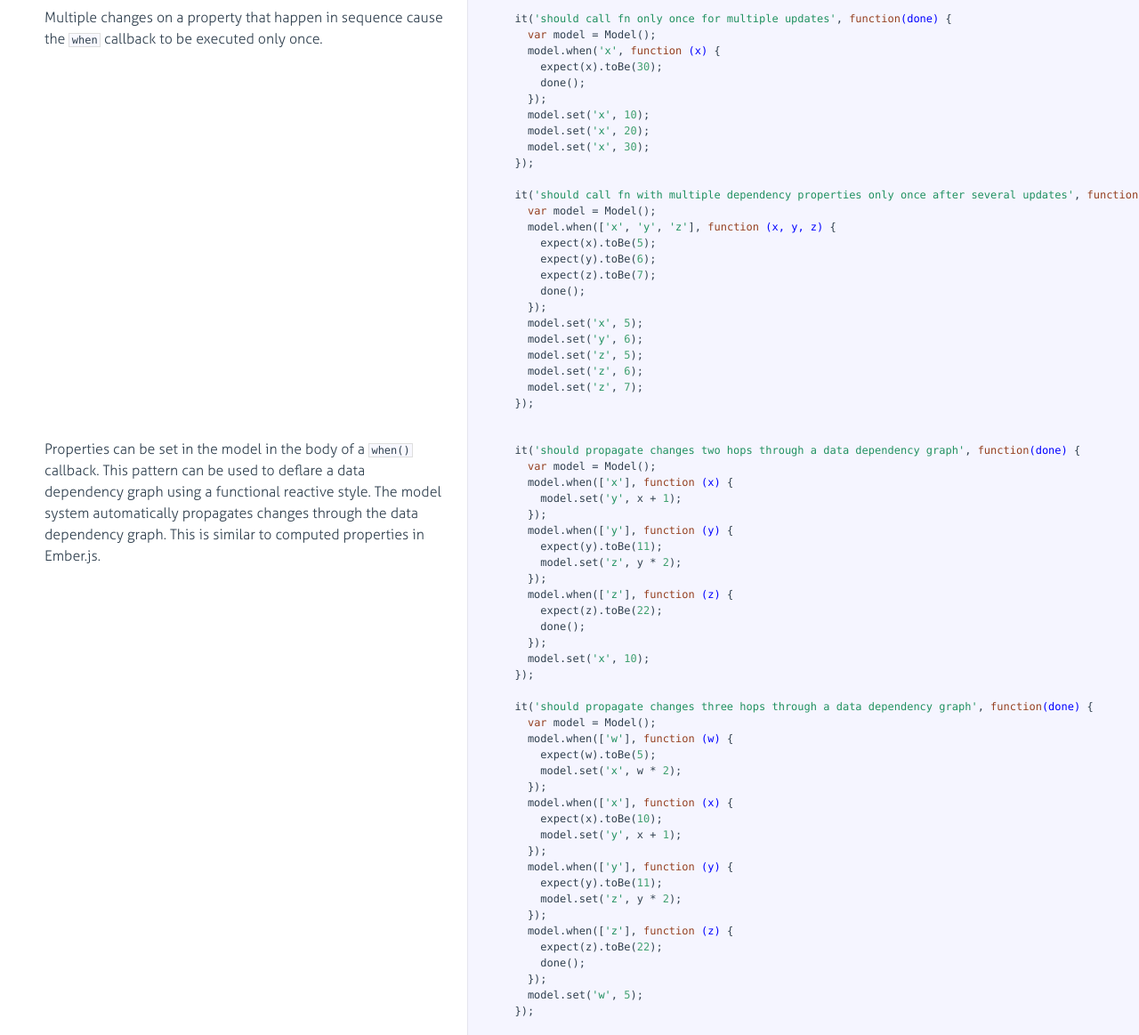
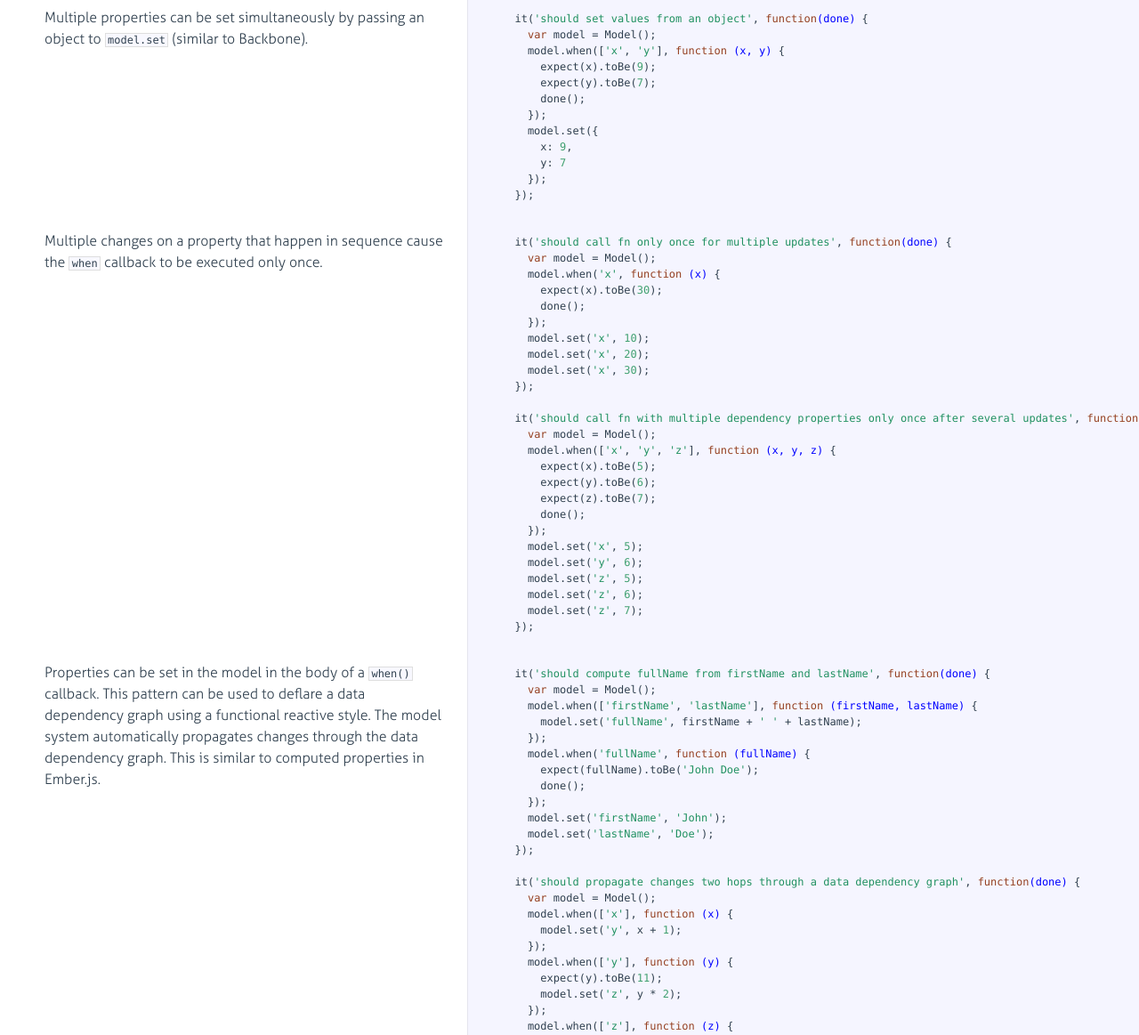
Before and after one commit to curran/model, a website: page docs/ModelSpec.html in a window 1280 px wide. Shown: the part 1280-2443 px from the top of the page at 89% size. Drawn offline with Linux system fonts and the light colour scheme.

Commit message:
Updated docs

```diff
--- a/docs/ModelSpec.html
+++ b/docs/ModelSpec.html
@@ -48,7 +48,8 @@
               <div class="pilwrap ">
                 <a class="pilcrow" href="#section-1">&#182;</a>
               </div>
-              <p>Unit tests for <code>model.js</code>.</p>
+              <p>Unit tests for <code>model.js</code> (using <a href="http://jasmine.github.io/2.0/introduction.html">Jasmine</a>).</p>
+<p><a href="http://curran.github.io/model/SpecRunner.html">Run the unit tests</a></p>
 
             </div>
 
@@ -214,6 +215,33 @@ in the order specified in the dependencies array. </p>
               <div class="pilwrap ">
                 <a class="pilcrow" href="#section-9">&#182;</a>
               </div>
+              <p>Multiple properties can be set simultaneously by
+passing an object to <code>model.set</code> (similar to Backbone).</p>
+
+            </div>
+
+            <div class="content"><div class='highlight'><pre>  it(<span class="hljs-string">'should set values from an object'</span>, <span class="hljs-function"><span class="hljs-keyword">function</span><span class="hljs-params">(done)</span> {</span>
+    <span class="hljs-keyword">var</span> model = Model();
+    model.when([<span class="hljs-string">'x'</span>, <span class="hljs-string">'y'</span>], <span class="hljs-function"><span class="hljs-keyword">function</span> <span class="hljs-params">(x, y)</span> {</span>
+      expect(x).toBe(<span class="hljs-number">9</span>);
+      expect(y).toBe(<span class="hljs-number">7</span>);
+      done();
+    });
+    model.set({
+      x: <span class="hljs-number">9</span>,
+      y: <span class="hljs-number">7</span>
+    });
+  });</pre></div></div>
+
+        </li>
+
+
+        <li id="section-10">
+            <div class="annotation">
+
+              <div class="pilwrap ">
+                <a class="pilcrow" href="#section-10">&#182;</a>
+              </div>
               <p>Multiple changes on a property that happen in sequence
 cause the <code>when</code> callback to be executed only once.</p>
 
@@ -248,11 +276,11 @@ cause the <code>when</code> callback to be executed only once.</p>
         </li>
 
 
-        <li id="section-10">
+        <li id="section-11">
             <div class="annotation">
 
               <div class="pilwrap ">
-                <a class="pilcrow" href="#section-10">&#182;</a>
+                <a class="pilcrow" href="#section-11">&#182;</a>
               </div>
               <p>Properties can be set in the model in the body of a <code>when()</code> callback.
 This pattern can be used to deflare a data dependency graph
@@ -261,7 +289,20 @@ through the data dependency graph. This is similar to computed properties in Emb
 
             </div>
 
-            <div class="content"><div class='highlight'><pre>  it(<span class="hljs-string">'should propagate changes two hops through a data dependency graph'</span>, <span class="hljs-function"><span class="hljs-keyword">function</span><span class="hljs-params">(done)</span> {</span>
+            <div class="content"><div class='highlight'><pre>  it(<span class="hljs-string">'should compute fullName from firstName and lastName'</span>, <span class="hljs-function"><span class="hljs-keyword">function</span><span class="hljs-params">(done)</span> {</span>
+    <span class="hljs-keyword">var</span> model = Model();
+    model.when([<span class="hljs-string">'firstName'</span>, <span class="hljs-string">'lastName'</span>], <span class="hljs-function"><span class="hljs-keyword">function</span> <span class="hljs-params">(firstName, lastName)</span> {</span>
+      model.set(<span class="hljs-string">'fullName'</span>, firstName + <span class="hljs-string">' '</span> + lastName);
+    });
+    model.when(<span class="hljs-string">'fullName'</span>, <span class="hljs-function"><span class="hljs-keyword">function</span> <span class="hljs-params">(fullName)</span> {</span>
+      expect(fullName).toBe(<span class="hljs-string">'John Doe'</span>);
+      done();
+    });
+    model.set(<span class="hljs-string">'firstName'</span>, <span class="hljs-string">'John'</span>);
+    model.set(<span class="hljs-string">'lastName'</span>, <span class="hljs-string">'Doe'</span>);
+  });
+
+  it(<span class="hljs-string">'should propagate changes two hops through a data dependency graph'</span>, <span class="hljs-function"><span class="hljs-keyword">function</span><span class="hljs-params">(done)</span> {</span>
     <span class="hljs-keyword">var</span> model = Model();
     model.when([<span class="hljs-string">'x'</span>], <span class="hljs-function"><span class="hljs-keyword">function</span> <span class="hljs-params">(x)</span> {</span>
       model.set(<span class="hljs-string">'y'</span>, x + <span class="hljs-number">1</span>);
@@ -301,11 +342,11 @@ through the data dependency graph. This is similar to computed properties in Emb
         </li>
 
 
-        <li id="section-11">
+        <li id="section-12">
             <div class="annotation">
 
               <div class="pilwrap ">
-                <a class="pilcrow" href="#section-11">&#182;</a>
+                <a class="pilcrow" href="#section-12">&#182;</a>
               </div>
               <p>An additional argument can be passed to <code>when</code>,
 which will be the value of <code>this</code> in the callback function.</p>
@@ -327,11 +368,11 @@ which will be the value of <code>this</code> in the callback function.</p>
         </li>
 
 
-        <li id="section-12">
+        <li id="section-13">
             <div class="annotation">
 
               <div class="pilwrap ">
-                <a class="pilcrow" href="#section-12">&#182;</a>
+                <a class="pilcrow" href="#section-13">&#182;</a>
               </div>
               <p>TODO add more starting from Ohm’s Law</p>
 
@@ -342,11 +383,11 @@ which will be the value of <code>this</code> in the callback function.</p>
         </li>
 
 
-        <li id="section-13">
+        <li id="section-14">
             <div class="annotation">
 
               <div class="pilwrap ">
-                <a class="pilcrow" href="#section-13">&#182;</a>
+                <a class="pilcrow" href="#section-14">&#182;</a>
               </div>
               <p>By Curran Kelleher 4/16/2014</p>
 
```
Also changed, not shown: docs/model.html (+13 -1 lines).
